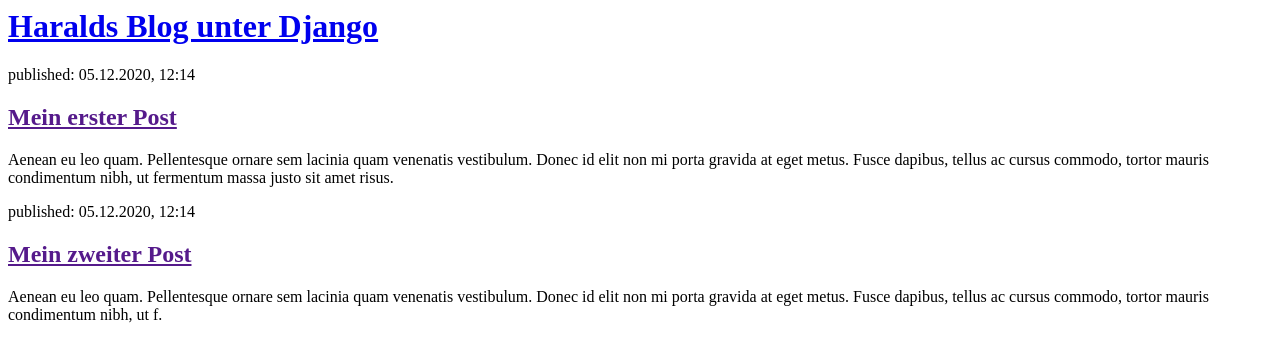
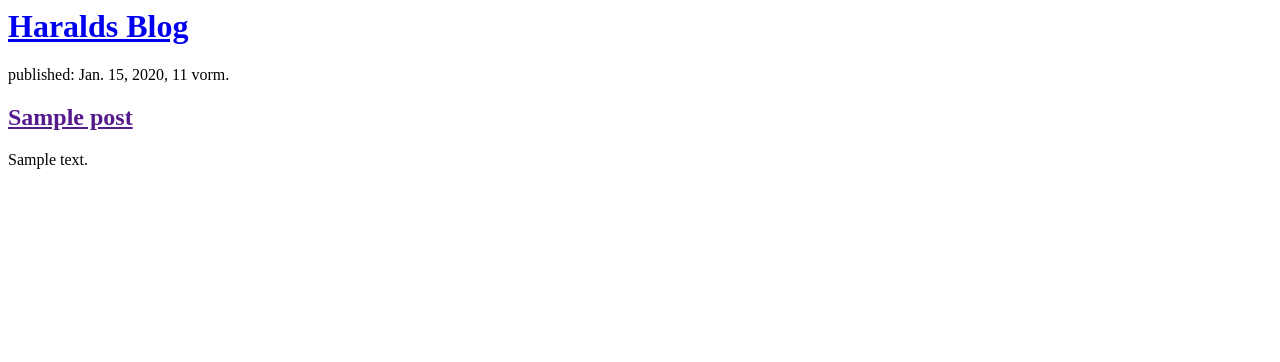
Before and after one commit to Zauberzunge/my-first-blog, a Django app: template blog/templates/blog/post_list.html in a window 1280 px wide. Shown: the top 362 px of the page. Run offline with Django 3.2, Linux system fonts and the light colour scheme; the template is opened without the code that fills it: values that come from a table or form of the project are taken from there, others are empty; tables that the repository leaves empty hold one stand-in row (values such as "Sample post"); parts of the project's set-up code (start-up, migrations or seed data) failed here and were passed over.

Commit message:
Signed-off-by: Zauberzunge <haraldwoerl@mail.de>

```diff
--- a/blog/templates/blog/post_list.html
+++ b/blog/templates/blog/post_list.html
@@ -4,19 +4,15 @@
     </head>
     <body>
         <div>
-            <h1><a href="/">Haralds Blog unter Django</a></h1>
-        </div>
+			<h1><a href="/">Haralds Blog</a></h1>
+		</div>
 
-        <div>
-            <p>published: 05.12.2020, 12:14</p>
-            <h2><a href="">Mein erster Post</a></h2>
-            <p>Aenean eu leo quam. Pellentesque ornare sem lacinia quam venenatis vestibulum. Donec id elit non mi porta gravida at eget metus. Fusce dapibus, tellus ac cursus commodo, tortor mauris condimentum nibh, ut fermentum massa justo sit amet risus.</p>
-        </div>
-
-        <div>
-            <p>published: 05.12.2020, 12:14</p>
-            <h2><a href="">Mein zweiter Post</a></h2>
-            <p>Aenean eu leo quam. Pellentesque ornare sem lacinia quam venenatis vestibulum. Donec id elit non mi porta gravida at eget metus. Fusce dapibus, tellus ac cursus commodo, tortor mauris condimentum nibh, ut f.</p>
-        </div>
+		{% for post in posts %}
+		<div>
+			<p>published: {{ post.published_date }}</p>
+			<h2><a href="">{{ post.title }}</a></h2>
+			<p>{{ post.text|linebreaksbr }}</p>
+		</div>
+		{% endfor %}
     </body>
 </html>
```
